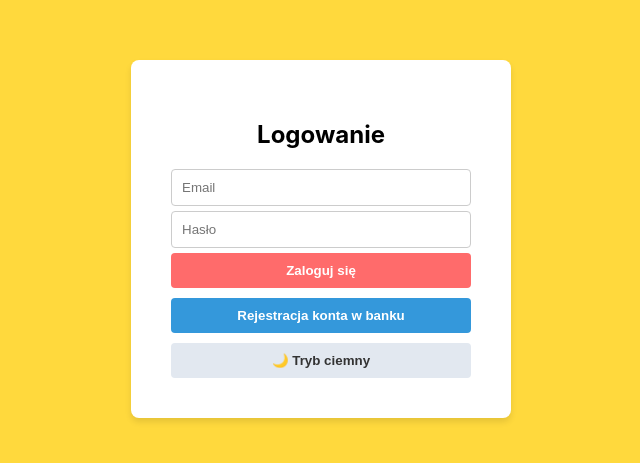
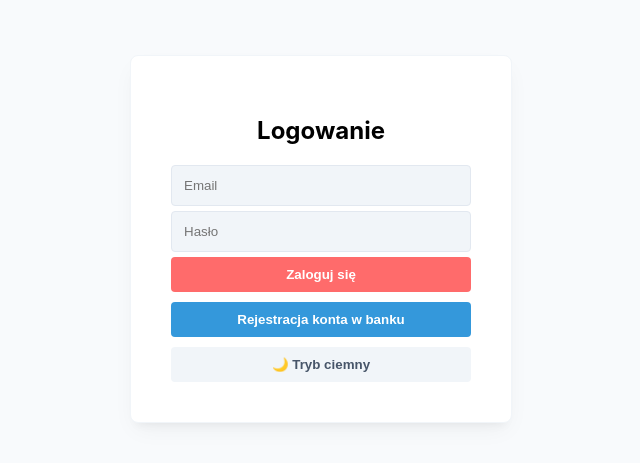
Before and after one commit to Piesnababy218/tai, a React (Create React App) app in the folder frontend/: page / in a window 1280 px wide. Shown: the part 161-624 px from the top of the page, without its empty margins (319-959 px from the left). Built offline with nearby package versions, Linux system fonts and the light colour scheme.

Commit message:
Poprawiono kolory

```diff
--- a/frontend/src/App.css
+++ b/frontend/src/App.css
@@ -10,7 +10,7 @@
 }
 
 .login-wrapper.light-mode {
-  background: #FFD93D;
+  background: #F8FAFC;
 }
 
 .login-container {
@@ -26,12 +26,14 @@
 
 .login-container.light-mode {
   background: white;
+  box-shadow: 0 10px 25px -5px rgba(0, 0, 0, 0.05), 0 8px 10px -6px rgba(0, 0, 0, 0.05);
+  border: 1px solid #F1F5F9;
 }
 
 .login-container h2 {
   text-align: center;
   margin-bottom: 20px;
-  color: #fff;
+  color: #1E293B;
 }
 
 .login-container.light-mode h2 {
@@ -59,8 +61,10 @@
 }
 
 .login-input.light-mode {
-  background: #fff;
-  color: #000;
+  background: #F1F5F9;
+  border: 1px solid #E2E8F0;
+  color: #334155;
+  padding: 12px;
 }
 
 .login-input.error {
@@ -95,7 +99,7 @@
 }
 
 .login-btn-primary:hover:not(:disabled) {
-  background: #ff5252;
+  background: #4338CA;
 }
 
 .login-btn-secondary {
@@ -121,6 +125,6 @@
 }
 
 .login-btn-theme.light-mode {
-  background: #E2E8F0;
-  color: #333;
+  background: #F1F5F9;
+  color: #475569;
 }
--- a/frontend/src/Dashboard.css
+++ b/frontend/src/Dashboard.css
@@ -142,7 +142,7 @@
 .dashboard-table th {
   text-align: left;
   padding: 10px;
-  color: #1E3A8A;
+  color: #FFFFFF;
   font-weight: bold;
 }
 
@@ -155,6 +155,7 @@
 }
 
 .dashboard-table td {
+  color: #CBD5E1;
   padding: 10px;
 }
 
```
